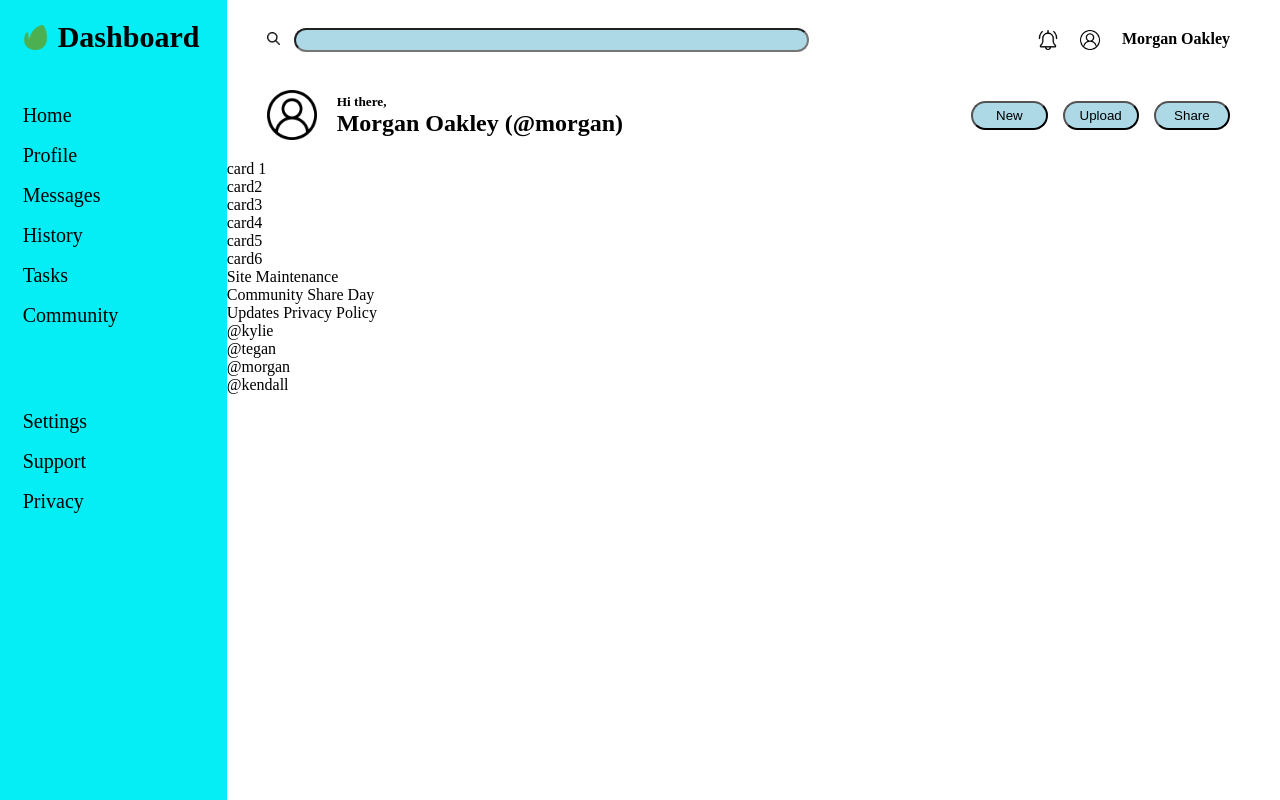
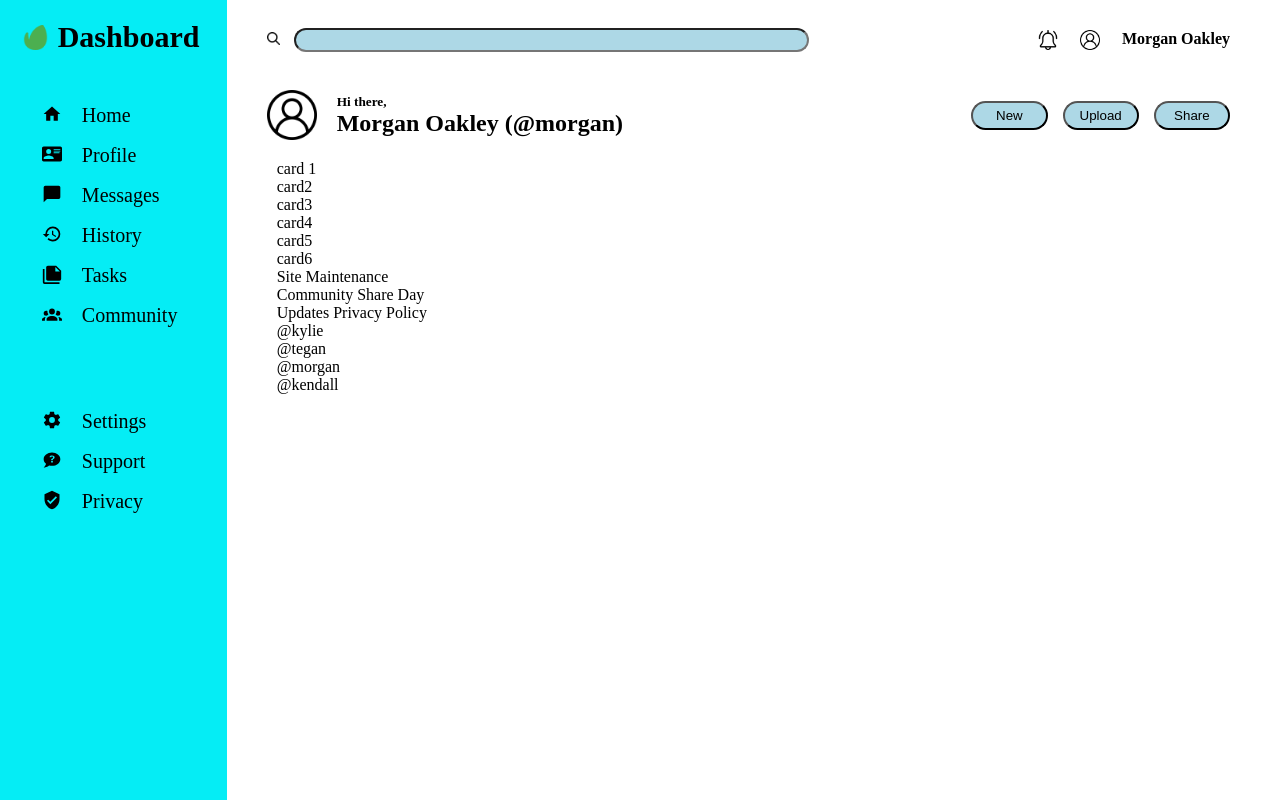
Before and after one commit to xKChan/admin-dashboard, a plain HTML site: page index.html in a window 1280 px wide. Drawn offline with Linux system fonts and the light colour scheme.

Commit message:
Style sidebar -- added icons to each option

```diff
--- a/index.html
+++ b/index.html
@@ -43,18 +43,45 @@
                     <h2>Dashboard</h2>
                 </div>
                 <div class="menu">
+                    <div class="item">
+                        <img src="/imgs/home.svg" alt="">
                         <p>Home</p>
+                    </div>
+                    <div class="item">
+                        <img src="/imgs/card-account-details.svg" alt="">
                         <p>Profile</p>
+                    </div>
+                    <div class="item">
+                        <img src="/imgs/message.svg" alt="">
                         <p>Messages</p>
+                    </div>
+                    <div class="item">
+                        <img src="/imgs/history.svg" alt="">
                         <p>History</p>
+                    </div>
+                    <div class="item">
+                        <img src="/imgs/note-multiple.svg" alt="">
                         <p>Tasks</p>
+                    </div>
+                    <div class="item">
+                        <img src="/imgs/account-group.svg" alt="">
                         <p>Community</p>
                     </div>
                 </div>
-            <div class="botBar">
+            </div>
+            <div class="botBar menu">
+                <div class="item">
+                    <img src="/imgs/cog.svg" alt="">
                     <p>Settings</p>
+                </div>
+                <div class="item">
+                    <img src="/imgs/chat-question.svg" alt="">
                     <p>Support</p>
+                </div>
+                <div class="item">
+                    <img src="/imgs/shield-check.svg" alt="">
                     <p>Privacy</p>
+                </div>
             </div>
         </div>
         <div class="mainContent">
--- a/styles.css
+++ b/styles.css
@@ -145,10 +145,23 @@
     font-size: 20px;
   }
 
+.menu img {
+    width: 20px;
+}
 
+.item {
+    display: grid;
+    grid-template-columns: 1fr 3fr;
+    gap: 20px;
+}
+
+.item img {
+    justify-self: end;
+}
 
 /* Main Content */
 .mainContent {
     grid-area: 2 / 2 / 3 / 3 ;
     /* background-color: lightcyan; */
+    padding-left: 50px;
 }
```
Also changed, not shown: imgs/account-group.svg (added), imgs/card-account-details.svg (added), imgs/chat-question.svg (added), imgs/cog.svg (added), imgs/history.svg (added), imgs/home.svg (added), imgs/message.svg (added), imgs/note-multiple.svg (added), imgs/shield-check.svg (added). Lines whose indentation alone changed are shown as unchanged.
